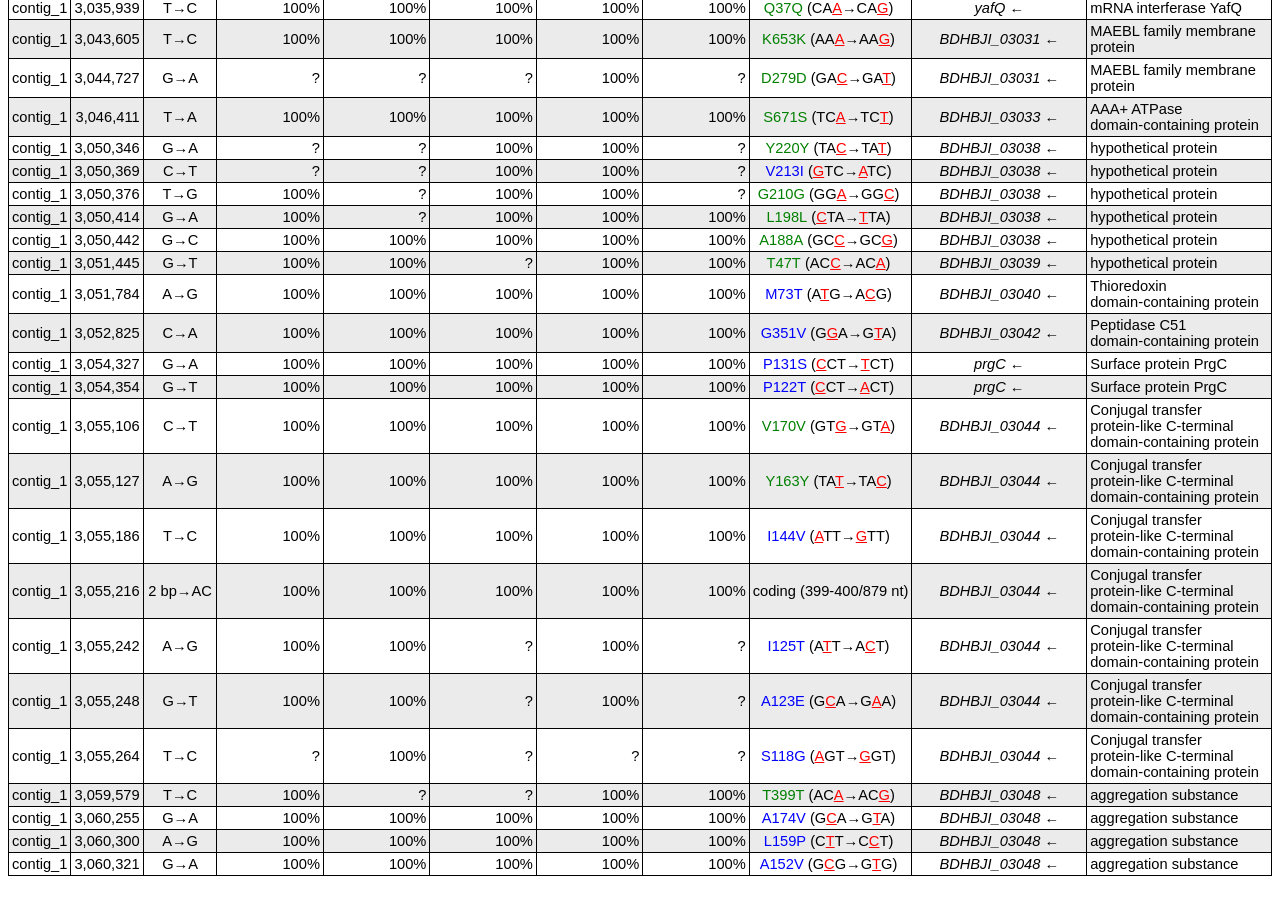
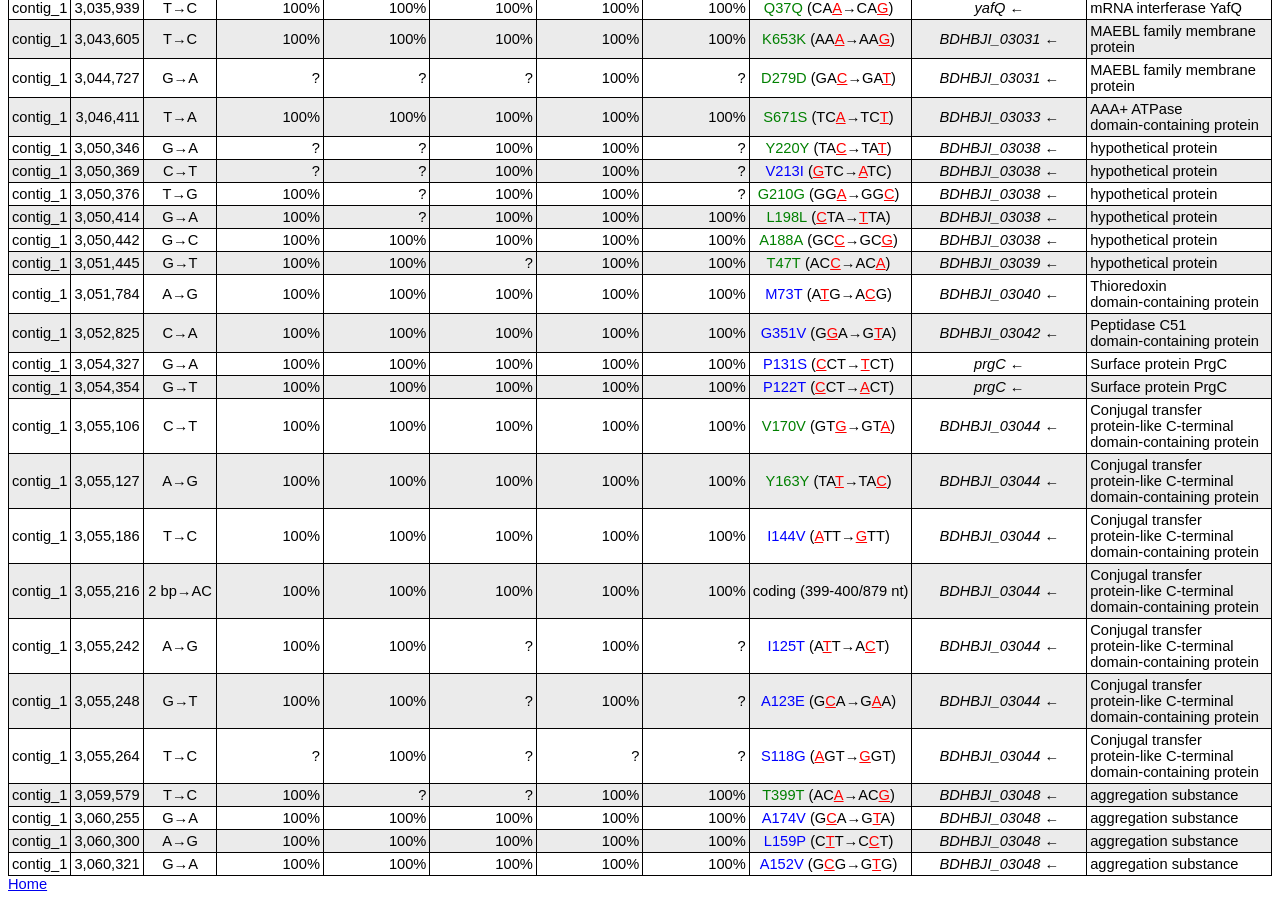
Before and after one commit to biolucy/PhDData, a Jekyll site: the page 064011breseq.html, which Jekyll copies as it is, in a window 1280 px wide and 900 px high, scrolled down 591 px. Built offline with Jekyll 4.4.1, drawn with Linux system fonts in a browser that asks for light colours.

Commit message:
Update 064011breseq.html

```diff
--- a/064011breseq.html
+++ b/064011breseq.html
@@ -539,4 +539,6 @@
   var mutation_list = new List('list_container', options);
 </script>
 </div>
-</body></html>
+</body>
+<a href="https://biolucy.github.io/PhDData/" class="button">Home</a>
+</html>
```
